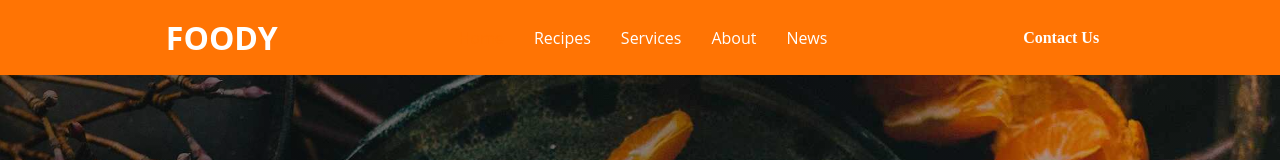
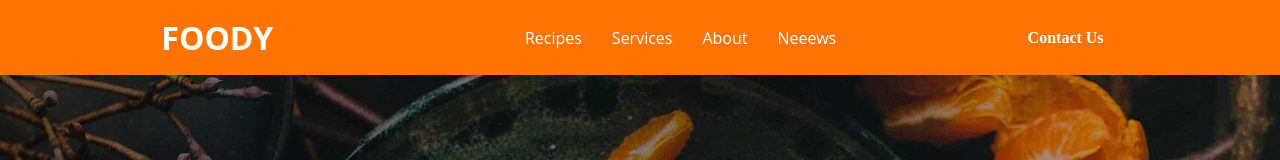
Before and after one commit to Firuz014/Foody, a plain HTML site: page index.html in a window 1280 px wide. Shown: the top 160 px of the page. Drawn offline with nearby package versions, Linux system fonts and the light colour scheme.

Commit message:
new updates

```diff
--- a/index.html
+++ b/index.html
@@ -45,7 +45,7 @@
             </ul>
             </li>
           <li><a href="">About</a></li>
-          <li><a href="">News</a></li>
+          <li><a href="">Neeews</a></li>
         </menu>
         <a id="btn" class="rounded-0 bgNarinci" href="">Contact Us</a>
       </nav>
```
Also changed, not shown: 1 other file.
